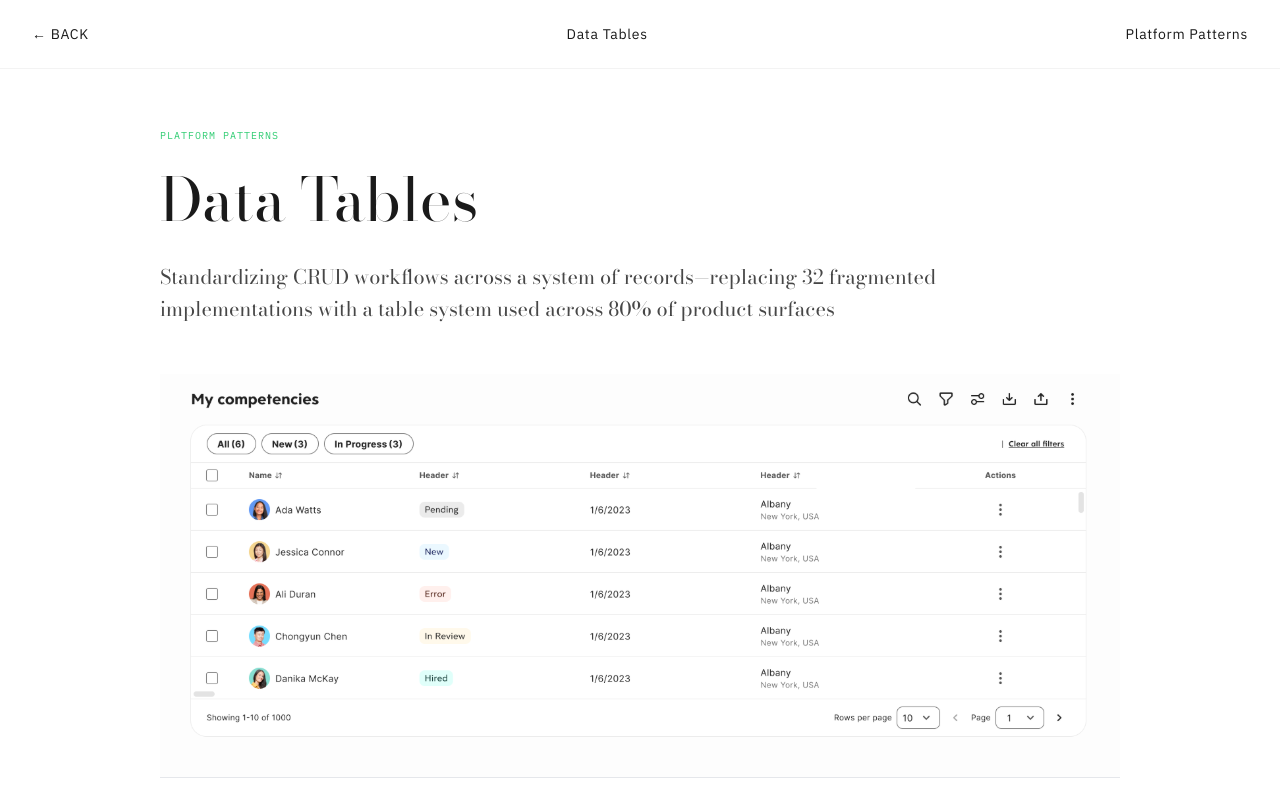
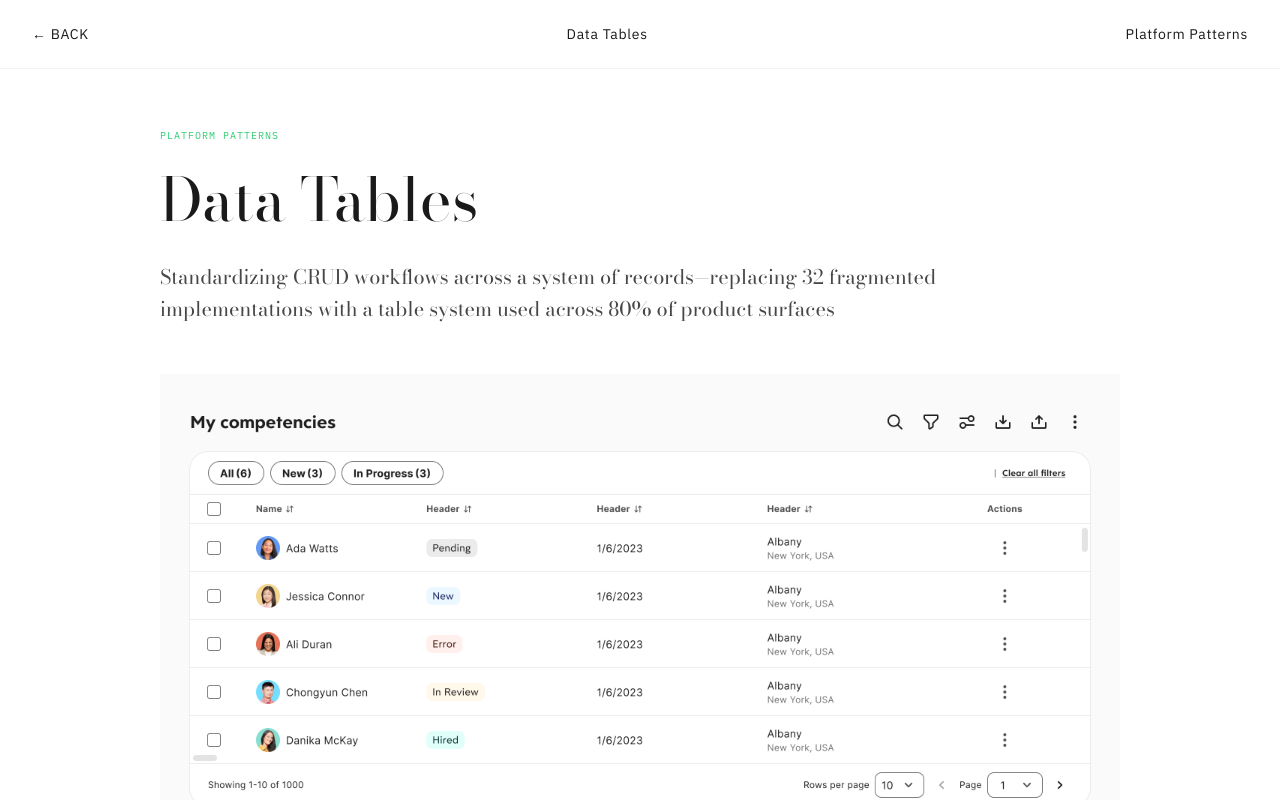
Before and after one commit to angieyoo/portfolio, a Next.js app: page /work/data-tables in a window 1280 px wide. Shown: the top 800 px of the page. Built offline with nearby package versions, Linux system fonts and the light colour scheme.

Commit message:
Change image sources from SVG to PNG
Updated image sources from SVG to PNG format for improved compatibility.

```diff
--- a/app/work/data-tables/page.tsx
+++ b/app/work/data-tables/page.tsx
@@ -160,7 +160,7 @@ export default function DataTables() {
         </section>
         {/* Hero image */}
         <img
-          src="/images/table1.svg"
+          src="/images/table1.png"
           alt="Data Tables — Employee Persona"
         />
 
@@ -248,7 +248,7 @@ export default function DataTables() {
               <div className="text-sm opacity-80 leading-relaxed mb-4">
                 Compact or Spacious. Teams configure defaults; users can adjust. Spacing tokens ensure all three feel intentional, not broken.
               </div>
-                <img src="/images/table-density.svg" alt="Data Tables — Density Variations"/>
+                <img src="/images/table-density.png" alt="Data Tables — Density Variations"/>
             </div>
 
             <div className="bg-white p-8 rounded-lg border border-gray-200">
@@ -281,7 +281,7 @@ export default function DataTables() {
               <div className="text-sm font-medium mb-3 text-accent font-mono">07 Fully Responsive</div>
               <div className="font-display text-xl mb-4">Works across responsive screen sizes</div>
               <div className="text-sm opacity-80 leading-relaxed mb-4">blah</div>
-              <img src="/images/table-responsive.svg" alt="Data Tables — Responsiveness"/>
+              <img src="/images/table-responsive.png" alt="Data Tables — Responsiveness"/>
            </div>
 
           </div>
```
